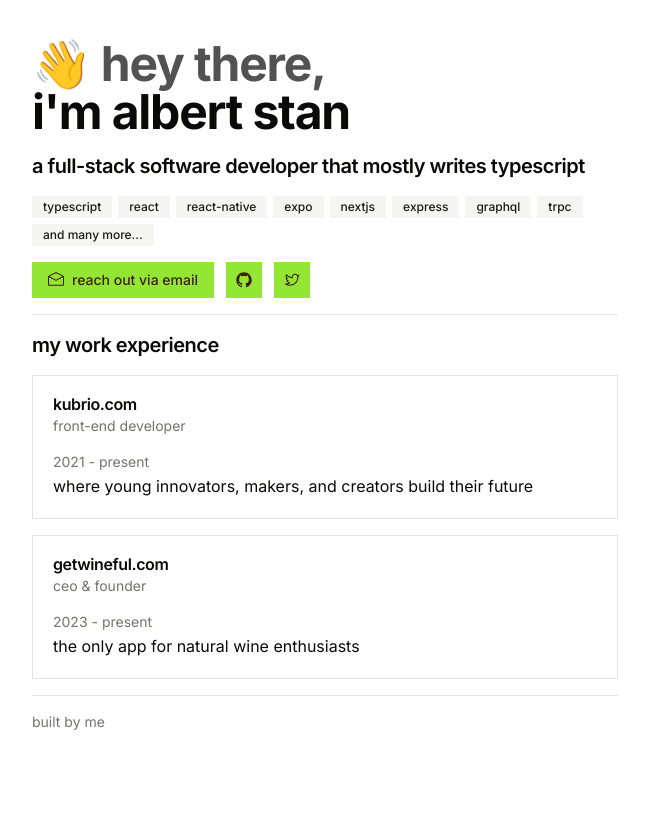
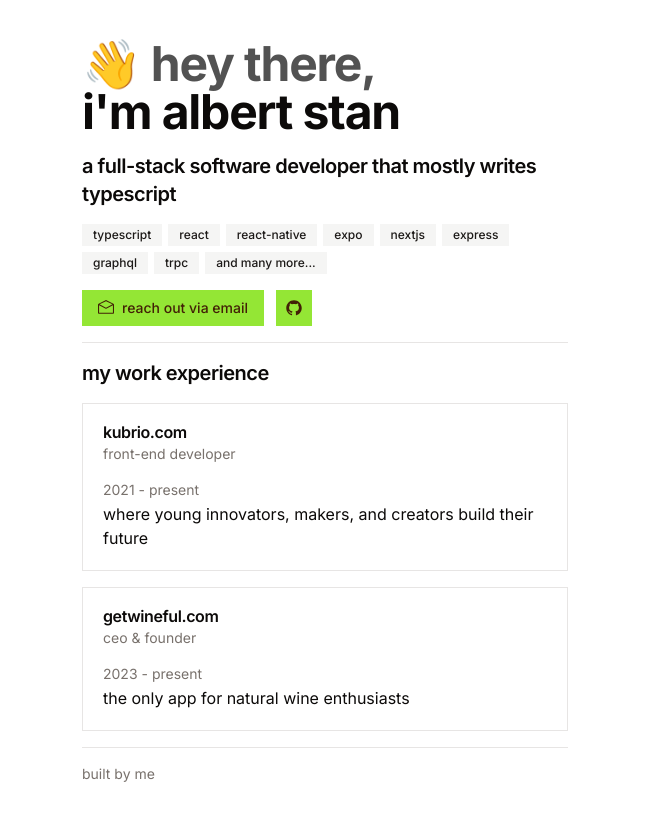
Before and after one commit to abesan27/albertstan.com, a Next.js app: page / in a window 1280 px wide. Shown: the top 820 px of the page, without its empty margins (315-964 px from the left). Built offline with nearby package versions, Linux system fonts and the light colour scheme.

Commit message:
refactor components, move elements around

```diff
--- a/app/layout.tsx
+++ b/app/layout.tsx
@@ -2,6 +2,10 @@
 import type { Metadata } from "next";
 import { Inter } from "next/font/google";
 import { Analytics } from "@vercel/analytics/react";
+import { Container } from "@/components/container";
+import { Separator } from "@/components/ui/separator";
+import { Footer } from "@/components/footer";
+import React from "react";
 
 const inter = Inter({ subsets: ["latin"] });
 
@@ -18,7 +22,7 @@
   return (
     <html lang="en">
       <body className={inter.className}>
-        {children}
+        <Container>{children}</Container>
 
         <Analytics />
       </body>
--- a/app/not-found.tsx
+++ b/app/not-found.tsx
@@ -1,13 +1,11 @@
-"use client";
-
-import { Container } from "@/components/container";
 import { TypographyH4 } from "@/components/typography";
+import React from "react";
 
 const Error = () => {
   return (
-    <Container>
+    <React.Fragment>
       <TypographyH4>404 error...</TypographyH4>
-    </Container>
+    </React.Fragment>
   );
 };
 
--- a/app/page.tsx
+++ b/app/page.tsx
@@ -2,7 +2,6 @@
 
 import React from "react";
 
-import { Container } from "@/components/container";
 import { Separator } from "@/components/ui/separator";
 import { WorkSection } from "@/components/work-section";
 import { HeaderSection } from "@/components/header-section";
@@ -14,17 +13,15 @@
   }, []);
 
   return (
-    <Container>
+    <React.Fragment>
       <HeaderSection />
 
       <Separator />
 
       <WorkSection />
 
-      <Separator />
-
       <Footer />
-    </Container>
+    </React.Fragment>
   );
 };
 
--- a/components/container.tsx
+++ b/components/container.tsx
@@ -3,7 +3,7 @@
 }
 
 const Container = ({ children }: ContainerProps) => {
-  return <div className="container max-w-[650px] space-y-4 my-10">{children}</div>;
+  return <div className="container max-w-[550px] space-y-4 my-10">{children}</div>;
 };
 
 export { Container };
--- a/components/footer.tsx
+++ b/components/footer.tsx
@@ -1,8 +1,13 @@
+"use client";
+
 import { TypographyMuted } from "@/components/typography";
+import { Separator } from "./ui/separator";
 
 const Footer = () => {
   return (
-    <div>
+    <div className="space-y-4">
+      <Separator />
+
       <TypographyMuted>built by me</TypographyMuted>
     </div>
   );
--- a/components/header-section.tsx
+++ b/components/header-section.tsx
@@ -1,11 +1,11 @@
 import React from "react";
 import Link from "next/link";
 
-import { EnvelopeOpenIcon, TwitterLogoIcon, GitHubLogoIcon } from "@radix-ui/react-icons";
+import { EnvelopeOpenIcon, GitHubLogoIcon } from "@radix-ui/react-icons";
 
 import { Badge } from "@/components/ui/badge";
 import { Button } from "@/components/ui/button";
-import { TypographyH1, TypographyH4 } from "@/components/typography";
+import { Hero } from "@/components/hero";
 
 const HeaderSection = () => {
   const technologies = [
@@ -22,11 +22,7 @@
 
   return (
     <React.Fragment>
-      <TypographyH1>
-        <span className="text-neutral-600">👋 hey there,</span> <br /> i&apos;m albert stan
-      </TypographyH1>
-
-      <TypographyH4>a full-stack software developer that mostly writes typescript</TypographyH4>
+      <Hero />
 
       <div className="flex flex-wrap gap-1.5">
         {technologies.map((tech, index) => (
@@ -48,12 +44,6 @@
             <GitHubLogoIcon className="h-4 w-4" />
           </Link>
         </Button>
-
-        <Button size="icon" asChild>
-          <Link href="https://twitter.com/abesan27">
-            <TwitterLogoIcon className="h-4 w-4" />
-          </Link>
-        </Button>
       </div>
     </React.Fragment>
   );
--- /dev/null
+++ b/components/hero.tsx
@@ -0,0 +1,16 @@
+import React from "react";
+import { TypographyH1, TypographyH4 } from "@/components/typography";
+
+const Hero = () => {
+  return (
+    <React.Fragment>
+      <TypographyH1>
+        <span className="text-neutral-600">👋 hey there,</span> <br /> i&apos;m albert stan
+      </TypographyH1>
+
+      <TypographyH4>a full-stack software developer that mostly writes typescript</TypographyH4>
+    </React.Fragment>
+  );
+};
+
+export { Hero };
--- a/components/work-card.tsx
+++ b/components/work-card.tsx
@@ -1,15 +1,8 @@
 import { TypographyP } from "@/components/typography";
 import { Card, CardHeader, CardTitle, CardDescription, CardContent } from "@/components/ui/card";
+import { WorkExperience } from "@/types";
 
-interface WorkCardProps {
-  name: string;
-  role: string;
-  workFrom: string;
-  workUntill: string;
-  description: string;
-}
-
-const WorkCard = ({ name, role, workFrom, workUntill, description }: WorkCardProps) => {
+const WorkCard = ({ name, role, workFrom, workUntill, description }: WorkExperience) => {
   return (
     <Card className="space-y-4">
       <CardHeader className="pb-0">
@@ -31,4 +24,3 @@
 };
 
 export { WorkCard };
-export type { WorkCardProps };
--- a/components/work-section.tsx
+++ b/components/work-section.tsx
@@ -1,26 +1,10 @@
 import React from "react";
 
 import { TypographyH4 } from "@/components/typography";
-import { WorkCard, WorkCardProps } from "@/components/work-card";
+import { WorkCard } from "@/components/work-card";
+import { experience } from "@/config/work-experience";
 
 const WorkSection = () => {
-  const experience: WorkCardProps[] = [
-    {
-      name: "kubrio.com",
-      role: "front-end developer",
-      workFrom: "2021",
-      workUntill: "present",
-      description: "where young innovators, makers, and creators build their future",
-    },
-    {
-      name: "getwineful.com",
-      role: "ceo & founder",
-      workFrom: "2023",
-      workUntill: "present",
-      description: "the only app for natural wine enthusiasts",
-    },
-  ];
-
   return (
     <React.Fragment>
       <TypographyH4>my work experience</TypographyH4>
--- /dev/null
+++ b/config/work-experience.ts
@@ -0,0 +1,18 @@
+import { WorkExperience } from "@/types";
+
+export const experience: WorkExperience[] = [
+  {
+    name: "kubrio.com",
+    role: "front-end developer",
+    workFrom: "2021",
+    workUntill: "present",
+    description: "where young innovators, makers, and creators build their future",
+  },
+  {
+    name: "getwineful.com",
+    role: "ceo & founder",
+    workFrom: "2023",
+    workUntill: "present",
+    description: "the only app for natural wine enthusiasts",
+  },
+];
```
Also changed, not shown: types/index.d.ts (added, +7 -0 lines).
